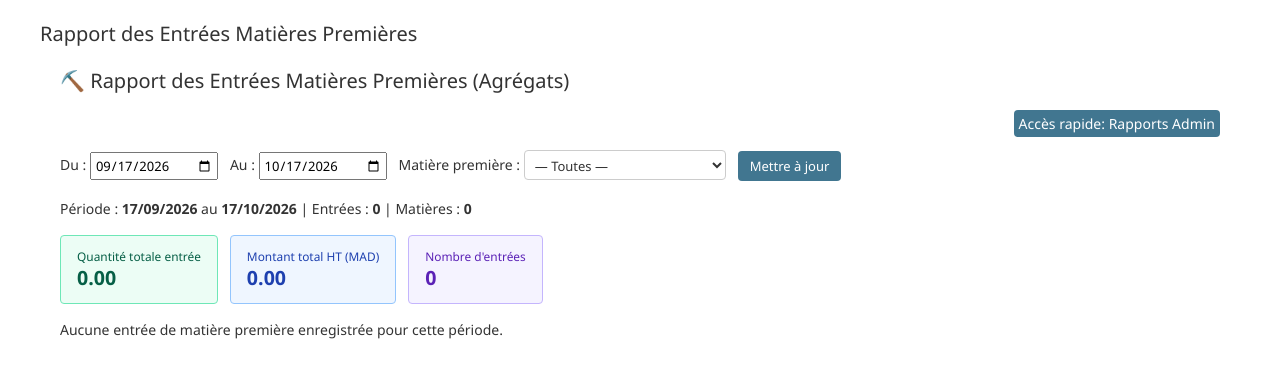
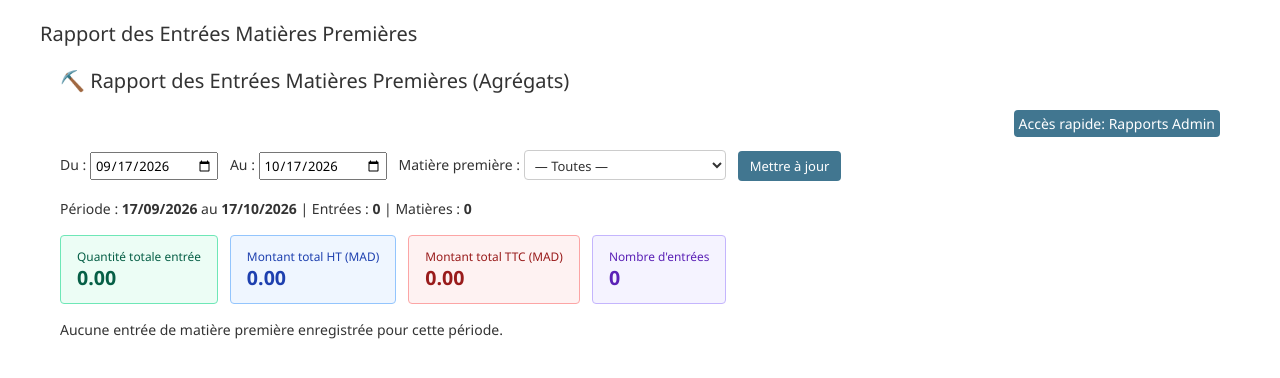
Before and after one commit to kira3622/sitrad, a Django app: page /reports/entrees-matieres/ in a window 1280 px wide. Shown: the part 92-470 px from the top of the page. Run offline with Django 5.2, Linux system fonts and the light colour scheme; a user stored in the database is signed in; data comes from the database, SQL or seed files in the repository.

Commit message:
feat(reports): ajout du montant total TTC (MAD) au rapport des entrees matieres premieres

```diff
--- a/reports/templates/reports/entrees_matieres.html
+++ b/reports/templates/reports/entrees_matieres.html
@@ -43,6 +43,10 @@
       <div style="font-size: 0.85em; color: #1e40af;">Montant total HT (MAD)</div>
       <div style="font-size: 1.4em; font-weight: bold; color: #1e40af;">{{ total_montant|floatformat:2 }}</div>
     </div>
+    <div style="background: #fef2f2; border: 1px solid #fca5a5; padding: 12px 16px; border-radius: 4px;">
+      <div style="font-size: 0.85em; color: #991b1b;">Montant total TTC (MAD)</div>
+      <div style="font-size: 1.4em; font-weight: bold; color: #991b1b;">{{ total_montant_ttc|floatformat:2 }}</div>
+    </div>
     <div style="background: #f5f3ff; border: 1px solid #c4b5fd; padding: 12px 16px; border-radius: 4px;">
       <div style="font-size: 0.85em; color: #5b21b6;">Nombre d'entrées</div>
       <div style="font-size: 1.4em; font-weight: bold; color: #5b21b6;">{{ nb_entrees }}</div>
@@ -67,6 +71,7 @@
             <th style="text-align:left; padding:8px; border-bottom:1px solid #ddd;">N° Facture</th>
             <th style="text-align:right; padding:8px; border-bottom:1px solid #ddd;">Prix HT</th>
             <th style="text-align:right; padding:8px; border-bottom:1px solid #ddd;">Montant HT (MAD)</th>
+            <th style="text-align:right; padding:8px; border-bottom:1px solid #ddd;">Montant TTC (MAD)</th>
           </tr>
         </thead>
         <tbody>
@@ -79,6 +84,7 @@
               <td style="padding:8px; border-bottom:1px solid #f0f0f0;">{{ ligne.numero_facture|default:"—" }}</td>
               <td style="padding:8px; text-align:right; border-bottom:1px solid #f0f0f0;">{{ ligne.prix_ht|floatformat:2 }}</td>
               <td style="padding:8px; text-align:right; border-bottom:1px solid #f0f0f0;">{{ ligne.montant|floatformat:2 }}</td>
+              <td style="padding:8px; text-align:right; border-bottom:1px solid #f0f0f0;">{{ ligne.montant_ttc|floatformat:2 }}</td>
             </tr>
           {% endfor %}
         </tbody>
@@ -89,6 +95,7 @@
             <th style="padding:8px; border-top:2px solid #ddd;">{{ groupe.matiere.unite_mesure }}</th>
             <th colspan="3" style="padding:8px; border-top:2px solid #ddd;"></th>
             <th style="text-align:right; padding:8px; border-top:2px solid #ddd;">{{ groupe.total_montant|floatformat:2 }}</th>
+            <th style="text-align:right; padding:8px; border-top:2px solid #ddd;">{{ groupe.total_montant_ttc|floatformat:2 }}</th>
           </tr>
         </tfoot>
       </table>
@@ -101,6 +108,7 @@
           <th style="text-align:right; padding:10px; border-top:3px double #333; font-size: 1.1em;">{{ total_quantite|floatformat:2 }}</th>
           <th colspan="4" style="padding:10px; border-top:3px double #333;"></th>
           <th style="text-align:right; padding:10px; border-top:3px double #333; font-size: 1.1em;">{{ total_montant|floatformat:2 }} MAD</th>
+          <th style="text-align:right; padding:10px; border-top:3px double #333; font-size: 1.1em;">{{ total_montant_ttc|floatformat:2 }} MAD</th>
         </tr>
       </tfoot>
     </table>
--- a/reports/views.py
+++ b/reports/views.py
@@ -1719,6 +1719,7 @@ def rapport_entrees_matieres(request):
     groupes = OrderedDict()
     total_quantite = Decimal('0.00')
     total_montant = Decimal('0.00')
+    total_montant_ttc = Decimal('0.00')
     nb_entrees = 0
 
     for mouvement in entrees_qs:
@@ -1727,13 +1728,17 @@ def rapport_entrees_matieres(request):
 
         quantite = mouvement.quantite or Decimal('0.00')
         prix_ht = Decimal('0.00')
+        taux_tva = Decimal('0.00')
         fournisseur = ''
         numero_facture = ''
         if saisie:
             prix_ht = saisie.prix_achat_ht or Decimal('0.00')
+            taux_tva = saisie.taux_tva or Decimal('0.00')
             fournisseur = saisie.fournisseur.nom if saisie.fournisseur else ''
             numero_facture = saisie.numero_facture or ''
         montant = quantite * prix_ht
+        prix_ttc = prix_ht * (1 + taux_tva / 100)
+        montant_ttc = quantite * prix_ttc
 
         if matiere.nom not in groupes:
             groupes[matiere.nom] = {
@@ -1741,6 +1746,7 @@ def rapport_entrees_matieres(request):
                 'lignes': [],
                 'total_quantite': Decimal('0.00'),
                 'total_montant': Decimal('0.00'),
+                'total_montant_ttc': Decimal('0.00'),
             }
 
         groupes[matiere.nom]['lignes'].append({
@@ -1750,13 +1756,17 @@ def rapport_entrees_matieres(request):
             'numero_facture': numero_facture,
             'prix_ht': prix_ht,
             'montant': montant,
+            'prix_ttc': prix_ttc,
+            'montant_ttc': montant_ttc,
             'description': mouvement.description,
         })
         groupes[matiere.nom]['total_quantite'] += quantite
         groupes[matiere.nom]['total_montant'] += montant
+        groupes[matiere.nom]['total_montant_ttc'] += montant_ttc
 
         total_quantite += quantite
         total_montant += montant
+        total_montant_ttc += montant_ttc
         nb_entrees += 1
 
     groupes_list = sorted(groupes.values(), key=lambda g: g['matiere'].nom)
@@ -1772,6 +1782,7 @@ def rapport_entrees_matieres(request):
         'nb_matieres': len(groupes_list),
         'total_quantite': total_quantite,
         'total_montant': total_montant,
+        'total_montant_ttc': total_montant_ttc,
     }
 
     return render(request, 'reports/entrees_matieres.html', context)
```
